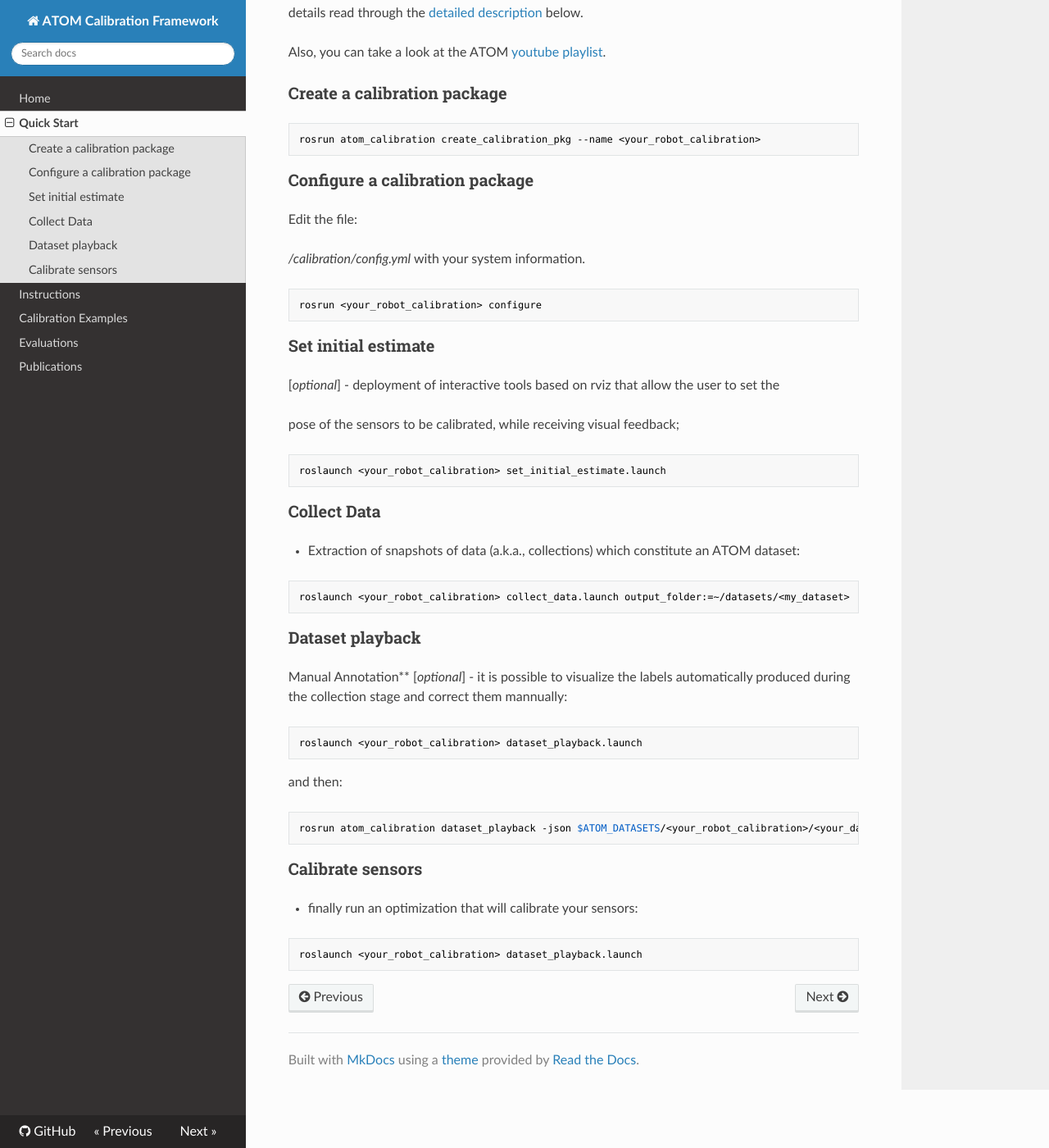
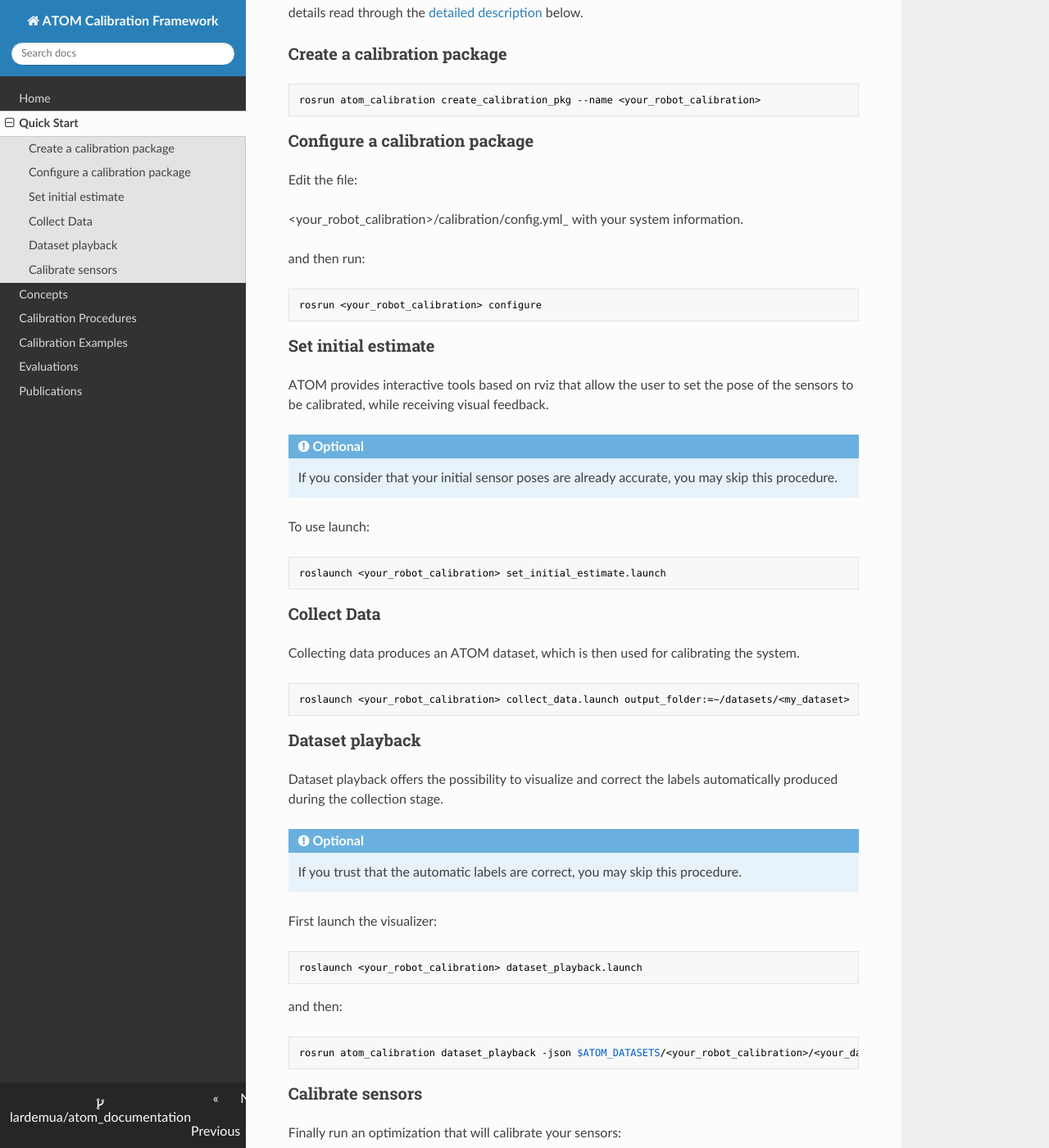
Before and after one commit to lardemua/atom_documentation, an MkDocs documentation site: the page built from docs/quick_start.md, in a window 1280 px wide and 1400 px high, scrolled down 199 px. Shown: the whole window at 82% size. Built offline with MkDocs 1.6.1, drawn with Linux system fonts in a browser that asks for light colours; nearby versions of some CDN libraries.

Commit message:
Improving documentation.

````diff
--- a/docs/quick_start.md
+++ b/docs/quick_start.md
@@ -2,13 +2,10 @@
 
 Unlike most other calibration approaches, **ATOM** offers tools to address the complete calibration pipeline. These are
 instructions for quick starting your robotic system calibration. If you need more details read through
-the [detailed description](docs/detailed_description.md) below.
+the [detailed description](detailed_description.md) below.
 
-Also, you can take a look at the
-ATOM [youtube playlist](https://www.youtube.com/watch?v=BYs1-H9vh0s&list=PLQN09mzV5mbI4h5IQt3Eu9kugSk-08mnY).
 
 ### Create a calibration package
-
 
 ```bash
 rosrun atom_calibration create_calibration_pkg --name <your_robot_calibration>
@@ -18,7 +15,9 @@ rosrun atom_calibration create_calibration_pkg --name <your_robot_calibration>
 
 Edit the file:
 
-   _<your_robot_calibration>/calibration/config.yml_ with your system information.
+   <your_robot_calibration\>/calibration/config.yml_ with your system information.
+
+and then run:
 
 ```bash
 rosrun <your_robot_calibration> configure
@@ -26,9 +25,13 @@ rosrun <your_robot_calibration> configure
 
 ### Set initial estimate
 
- [_optional_] - deployment of interactive tools based on rviz that allow the user to set the
+ATOM provides interactive tools based on rviz that allow the user to set the pose of the sensors to be calibrated, while receiving visual feedback.
 
-   pose of the sensors to be calibrated, while receiving visual feedback;
+!!! Optional
+
+    If you consider that your initial sensor poses are already accurate, you may skip this procedure.
+
+To use launch:
 
 ```bash
 roslaunch <your_robot_calibration> set_initial_estimate.launch
@@ -36,7 +39,7 @@ roslaunch <your_robot_calibration> set_initial_estimate.launch
 
 ### Collect Data
 
-- Extraction of snapshots of data (a.k.a., collections) which constitute an ATOM dataset:
+Collecting data produces an ATOM dataset, which is then used for calibrating the system.
 
 ```bash
 roslaunch <your_robot_calibration> collect_data.launch output_folder:=~/datasets/<my_dataset>
@@ -44,19 +47,28 @@ roslaunch <your_robot_calibration> collect_data.launch output_folder:=~/datasets
 
 ### Dataset playback
 
-Manual Annotation** [_optional_] - it is possible to visualize the labels automatically produced during the collection stage and correct them mannually:
+Dataset playback offers the possibility to visualize and correct the labels automatically produced during the collection stage.
+
+!!! Optional
+
+    If you trust that the automatic labels are correct, you may skip this procedure.
+
+
+First launch the visualizer:
 
 ```bash
 roslaunch <your_robot_calibration> dataset_playback.launch
 ```
+
 and then:
+
 ```bash
 rosrun atom_calibration dataset_playback -json $ATOM_DATASETS/<your_robot_calibration>/<your_dataset>/dataset.json -uic -si  -ow
 ```
 
 ### Calibrate sensors
 
-- finally run an optimization that will calibrate your sensors:
+Finally run an optimization that will calibrate your sensors:
 
 ```bash
 roslaunch <your_robot_calibration> dataset_playback.launch
--- a/mkdocs.yml
+++ b/mkdocs.yml
@@ -1,14 +1,24 @@
 site_name: ATOM Calibration Framework
 theme:
   name: readthedocs
-repo_url: https://github.com/miguelriemoliveira/atom-documentation
+  icon:
+    admonition: <material/alert-circle
+    repo: fontawesome/brands/git-alt
+repo_url: https://github.com/lardemua/atom_documentation
+repo_name: lardemua/atom_documentation
+# edit_uri: "tree/main/docs/"
+edit_uri: ""
 markdown_extensions:
   - attr_list
   - toc
+  - md_in_html
+  - admonition
+  - tables
 nav:
   - "Home": "index.md"
   - "Quick Start": "quick_start.md"
-  - "Instructions": "detailed_description.md"
+  - "Concepts": "concepts.md"
+  - "Calibration Procedures": "procedures.md"
   - "Calibration Examples": "examples.md"
   - "Evaluations": "evaluations.md"
   - "Publications": "publications.md"
````
Also changed, not shown: docs/concepts.md (added, +38 -0 lines), docs/index.md (+40 -75 lines), docs/procedures.md (renamed from docs/detailed_description.md, +85 -64 lines), docs/publications.md (+4 -11 lines), readme.md (+16 -0 lines), docs/img/ATOMDataset_tree.png (added), docs/img/mmtbot_multiple_collections4.png (added).
